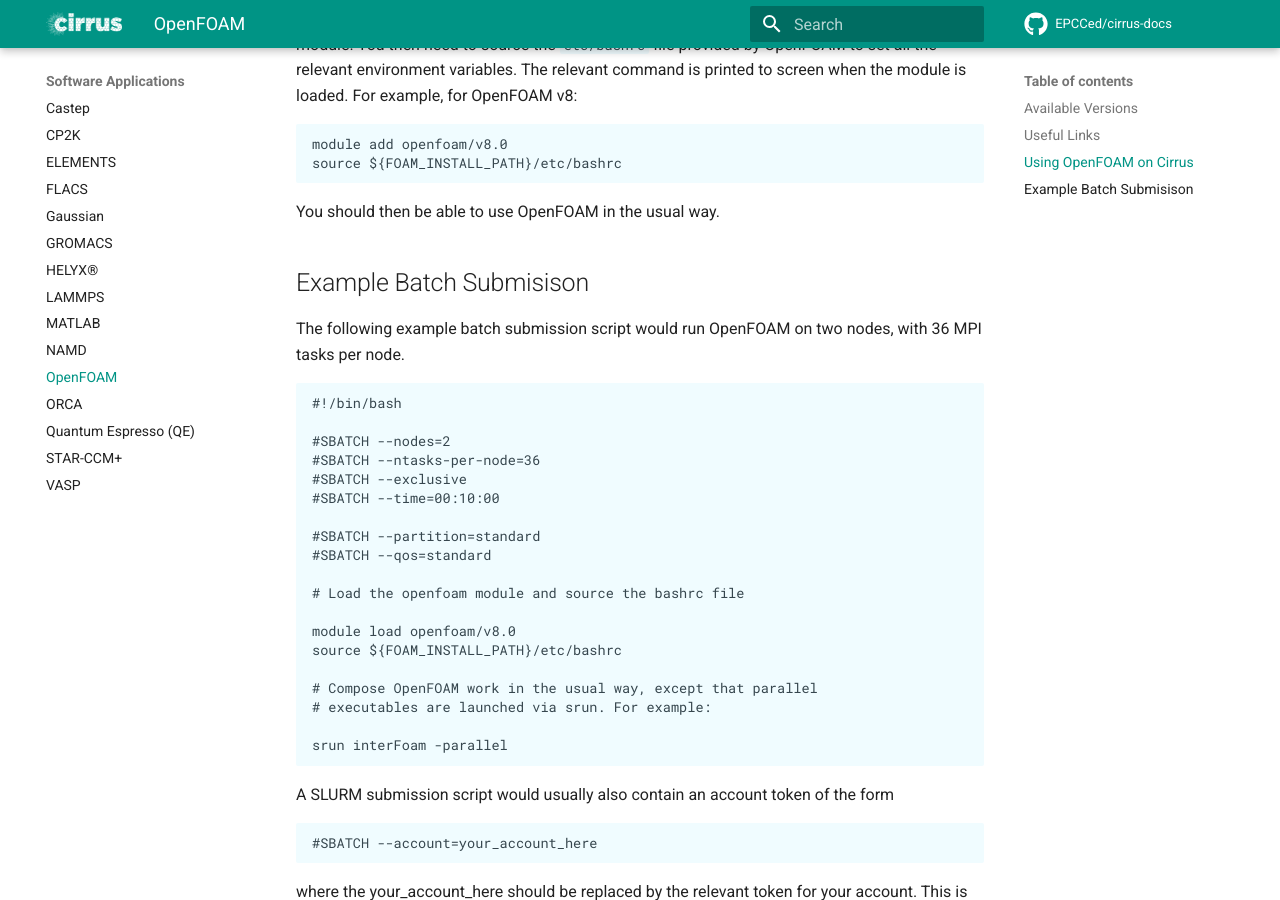
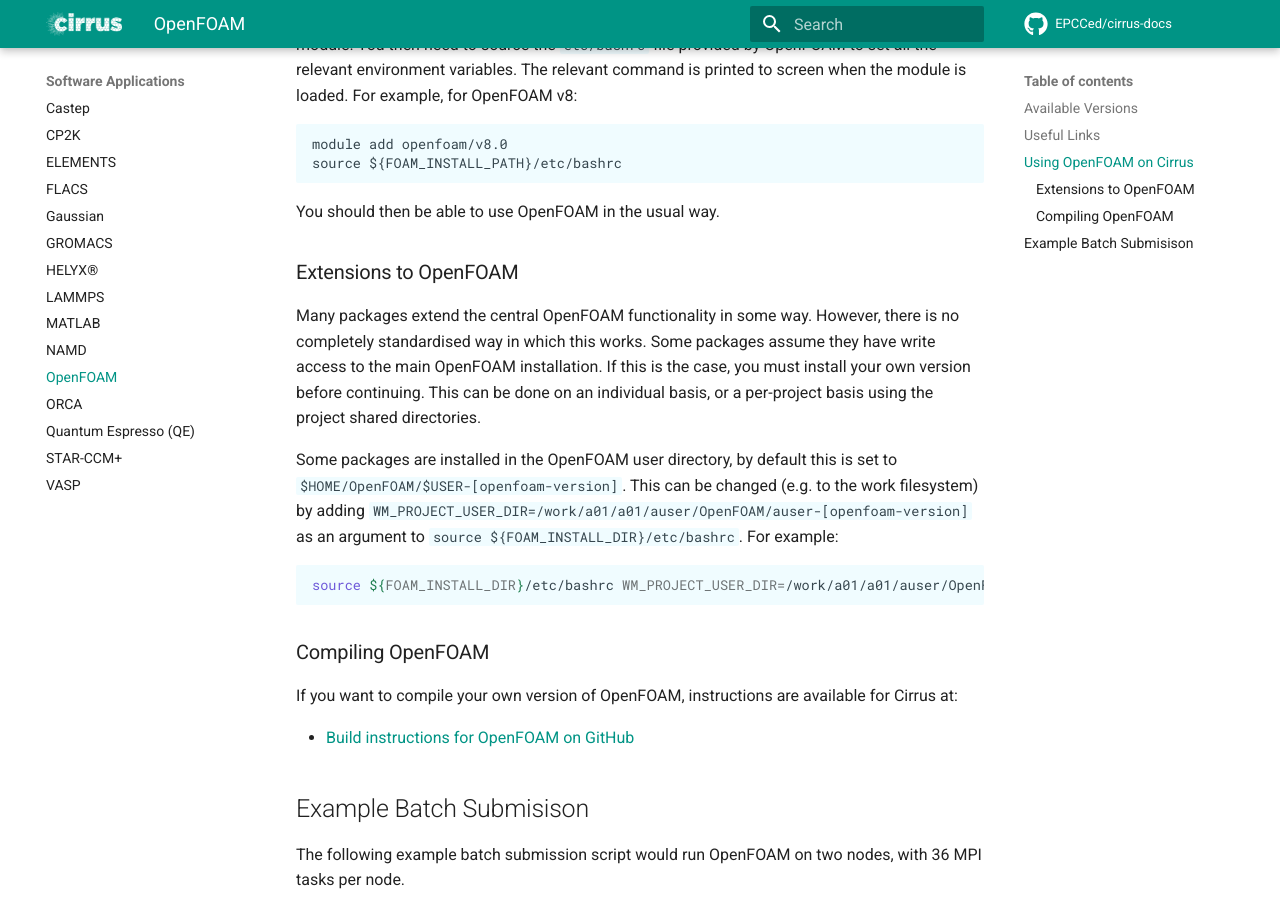
Before and after one commit to EPCCed/cirrus-docs, an MkDocs documentation site: the page built from docs/software-packages/openfoam.md, in a window 1280 px wide and 900 px high, scrolled down 901 px. Built offline with MkDocs 1.6.1 and Material for MkDocs 9.7.7, drawn with Linux system fonts in a browser that asks for light colours; comment, search, counter and statistics services are not loaded.

Commit message:
Add docs for extending and compiling OpenFOAM

````diff
--- a/docs/software-packages/openfoam.md
+++ b/docs/software-packages/openfoam.md
@@ -40,6 +40,31 @@
 
 You should then be able to use OpenFOAM in the usual way.
 
+### Extensions to OpenFOAM
+
+Many packages extend the central OpenFOAM functionality in some way. However,
+there is no completely standardised way in which this works. Some packages
+assume they have write access to the main OpenFOAM installation. If this is
+the case, you must install your own version before continuing. This
+can be done on an individual basis, or a per-project basis using the
+project shared directories.
+
+Some packages are installed in the OpenFOAM user directory, by default this is
+set to `$HOME/OpenFOAM/$USER-[openfoam-version]`. This can be changed (e.g. to
+the work filesystem) by adding `WM_PROJECT_USER_DIR=/work/a01/a01/auser/OpenFOAM/auser-[openfoam-version]`
+as an argument to `source ${FOAM_INSTALL_DIR}/etc/bashrc`. For example:
+
+```bash
+source ${FOAM_INSTALL_DIR}/etc/bashrc WM_PROJECT_USER_DIR=/work/a01/a01/auser/OpenFOAM/auser-v2106
+```
+
+### Compiling OpenFOAM
+
+If you want to compile your own version of OpenFOAM, instructions are
+available for Cirrus at:
+
+ - [Build instructions for OpenFOAM on GitHub](https://github.com/hpc-uk/build-instructions/tree/main/apps/OpenFOAM)
+
 ## Example Batch Submisison
 
 The following example batch submission script would run OpenFOAM on two
````
